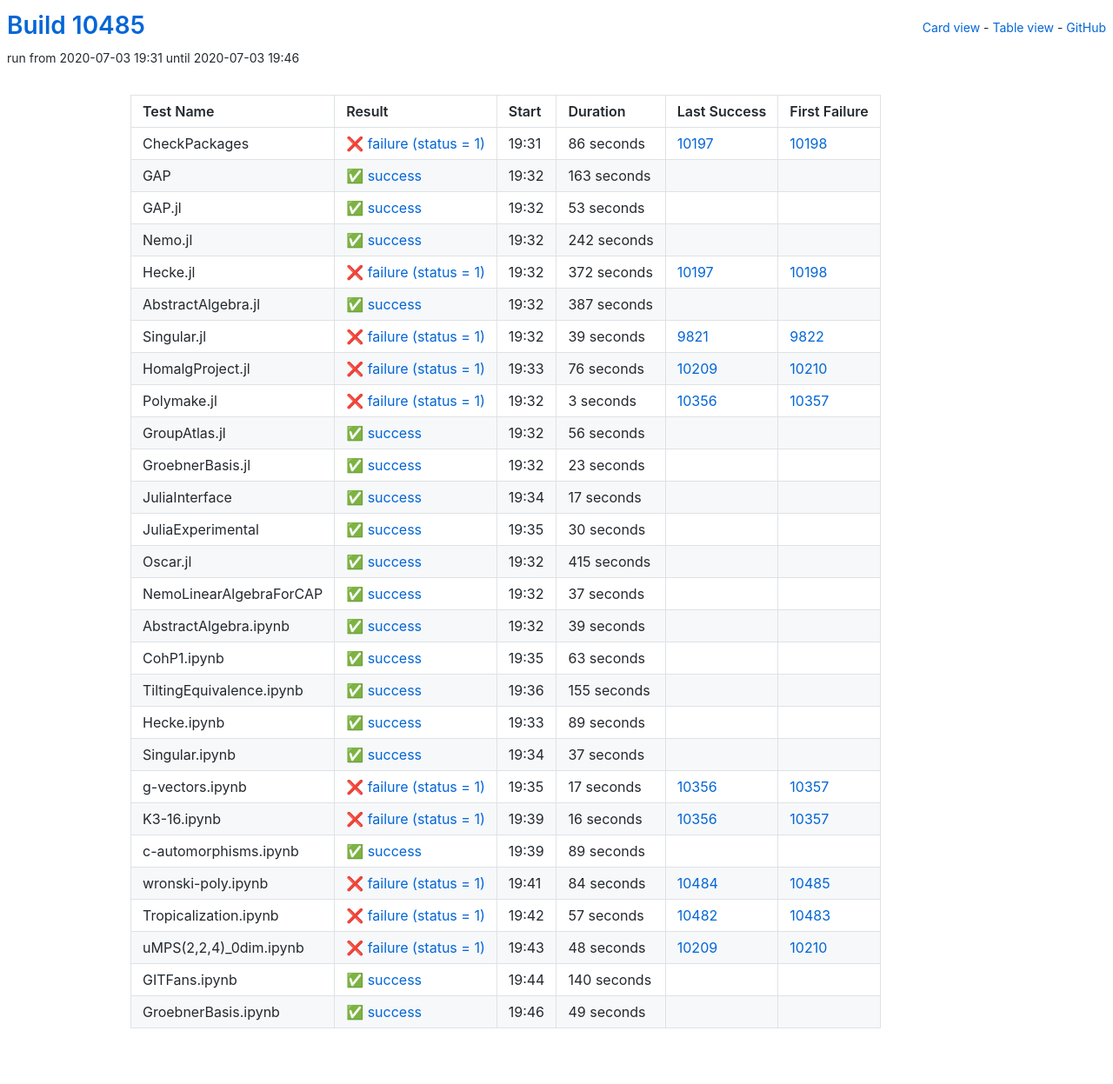
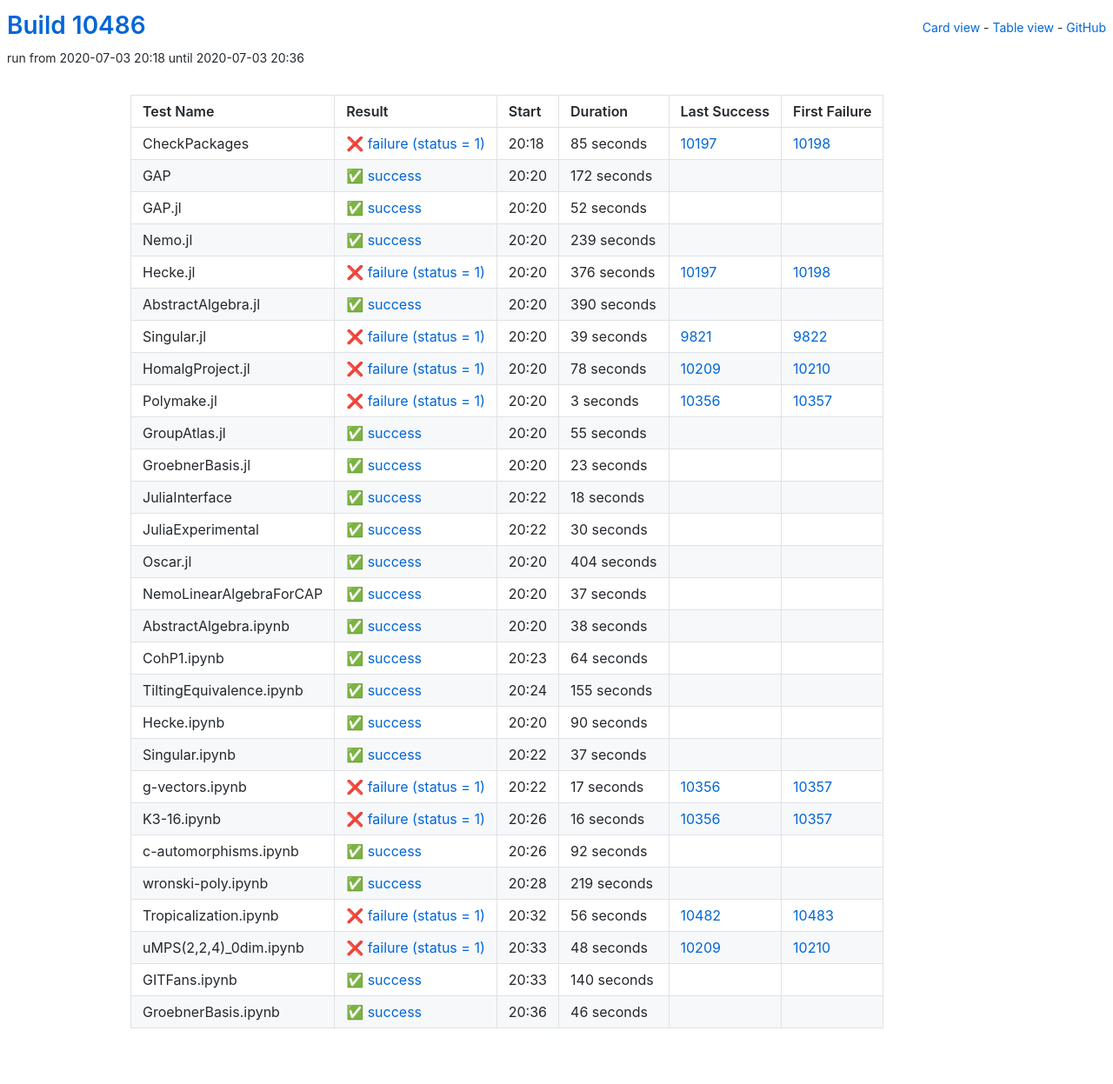
Before and after one commit to oscar-system/oscar-ci-status, a Jekyll site: the page built from table.html, in a window 1280 px wide. Shown: the whole page at 87% size. Built offline with Jekyll 4.4.1, drawn with Linux system fonts in a browser that asks for light colours.

Commit message:
Build #10486

```diff
--- a/_data/ci.yml
+++ b/_data/ci.yml
@@ -1,6 +1,6 @@
 ---
-build: 10485
-build_url: https://oscarci.mathematik.uni-kl.de/job/oscar/10485/
+build: 10486
+build_url: https://oscarci.mathematik.uni-kl.de/job/oscar/10486/
 job: oscar
 organization: oscar-system
 repo: oscar-ci-status
@@ -8,80 +8,80 @@
 tests:
 - name: CheckPackages
   id: checkpackages
-  log: https://oscarci.mathematik.uni-kl.de/job/oscar/10485/artifact/logs/build-10485/CheckPackages.log
-  start: 2020-07-03 19:31
+  log: https://oscarci.mathematik.uni-kl.de/job/oscar/10486/artifact/logs/build-10486/CheckPackages.log
+  start: 2020-07-03 20:18
   success: false
   exitcode: 1
   status: failure
-  duration: 86
+  duration: 85
   last_success: 10197
   last_success_url: https://oscarci.mathematik.uni-kl.de/job/oscar/10197/
   first_failure: 10198
   first_failure_url: https://oscarci.mathematik.uni-kl.de/job/oscar/10198/
 - name: GAP
   id: gap
-  log: https://oscarci.mathematik.uni-kl.de/job/oscar/10485/artifact/logs/build-10485/GAP.log
-  start: 2020-07-03 19:32
+  log: https://oscarci.mathematik.uni-kl.de/job/oscar/10486/artifact/logs/build-10486/GAP.log
+  start: 2020-07-03 20:20
   success: true
   exitcode: 0
   status: success
-  duration: 163
+  duration: 172
   last_success: false
   last_success_url:
   first_failure: false
   first_failure_url:
 - name: GAP.jl
   id: gap-jl
-  log: https://oscarci.mathematik.uni-kl.de/job/oscar/10485/artifact/logs/build-10485/GAP.jl.log
-  start: 2020-07-03 19:32
+  log: https://oscarci.mathematik.uni-kl.de/job/oscar/10486/artifact/logs/build-10486/GAP.jl.log
+  start: 2020-07-03 20:20
   success: true
   exitcode: 0
   status: success
-  duration: 53
+  duration: 52
   last_success: false
   last_success_url:
   first_failure: false
   first_failure_url:
 - name: Nemo.jl
   id: nemo-jl
-  log: https://oscarci.mathematik.uni-kl.de/job/oscar/10485/artifact/logs/build-10485/Nemo.jl.log
-  start: 2020-07-03 19:32
+  log: https://oscarci.mathematik.uni-kl.de/job/oscar/10486/artifact/logs/build-10486/Nemo.jl.log
+  start: 2020-07-03 20:20
   success: true
   exitcode: 0
   status: success
-  duration: 242
+  duration: 239
   last_success: false
   last_success_url:
   first_failure: false
   first_failure_url:
 - name: Hecke.jl
   id: hecke-jl
-  log: https://oscarci.mathematik.uni-kl.de/job/oscar/10485/artifact/logs/build-10485/Hecke.jl.log
-  start: 2020-07-03 19:32
+  log: https://oscarci.mathematik.uni-kl.de/job/oscar/10486/artifact/logs/build-10486/Hecke.jl.log
+  start: 2020-07-03 20:20
   success: false
   exitcode: 1
   status: failure
-  duration: 372
+  duration: 376
   last_success: 10197
   last_success_url: https://oscarci.mathematik.uni-kl.de/job/oscar/10197/
   first_failure: 10198
   first_failure_url: https://oscarci.mathematik.uni-kl.de/job/oscar/10198/
 - name: AbstractAlgebra.jl
   id: abstractalgebra-jl
-  log: https://oscarci.mathematik.uni-kl.de/job/oscar/10485/artifact/logs/build-10485/AbstractAlgebra.jl.log
-  start: 2020-07-03 19:32
+  log: https://oscarci.mathematik.uni-kl.de/job/oscar/10486/artifact/logs/build-10486/AbstractAlgebra.jl.log
+  start: 2020-07-03 20:20
   success: true
   exitcode: 0
   status: success
-  duration: 387
+  duration: 390
   last_success: false
   last_success_url:
   first_failure: false
   first_failure_url:
 - name: Singular.jl
   id: singular-jl
-  log: https://oscarci.mathematik.uni-kl.de/job/oscar/10485/artifact/logs/build-10485/Singular.jl.log
-  start: 2020-07-03 19:32
+  log: https://oscarci.mathematik.uni-kl.de/job/oscar/10486/artifact/logs/build-10486/Singular.jl.log
+  start: 2020-07-03 20:20
   success: false
   exitcode: 1
   status: failure
@@ -92,20 +92,20 @@
   first_failure_url: https://oscarci.mathematik.uni-kl.de/job/oscar/9822/
 - name: HomalgProject.jl
   id: homalgproject-jl
-  log: https://oscarci.mathematik.uni-kl.de/job/oscar/10485/artifact/logs/build-10485/HomalgProject.jl.log
-  start: 2020-07-03 19:33
+  log: https://oscarci.mathematik.uni-kl.de/job/oscar/10486/artifact/logs/build-10486/HomalgProject.jl.log
+  start: 2020-07-03 20:20
   success: false
   exitcode: 1
   status: failure
-  duration: 76
+  duration: 78
   last_success: 10209
   last_success_url: https://oscarci.mathematik.uni-kl.de/job/oscar/10209/
   first_failure: 10210
   first_failure_url: https://oscarci.mathematik.uni-kl.de/job/oscar/10210/
 - name: Polymake.jl
   id: polymake-jl
-  log: https://oscarci.mathematik.uni-kl.de/job/oscar/10485/artifact/logs/build-10485/Polymake.jl.log
-  start: 2020-07-03 19:32
+  log: https://oscarci.mathematik.uni-kl.de/job/oscar/10486/artifact/logs/build-10486/Polymake.jl.log
+  start: 2020-07-03 20:20
   success: false
   exitcode: 1
   status: failure
@@ -116,20 +116,20 @@
   first_failure_url: https://oscarci.mathematik.uni-kl.de/job/oscar/10357/
 - name: GroupAtlas.jl
   id: groupatlas-jl
-  log: https://oscarci.mathematik.uni-kl.de/job/oscar/10485/artifact/logs/build-10485/GroupAtlas.jl.log
-  start: 2020-07-03 19:32
+  log: https://oscarci.mathematik.uni-kl.de/job/oscar/10486/artifact/logs/build-10486/GroupAtlas.jl.log
+  start: 2020-07-03 20:20
   success: true
   exitcode: 0
   status: success
-  duration: 56
+  duration: 55
   last_success: false
   last_success_url:
   first_failure: false
   first_failure_url:
 - name: GroebnerBasis.jl
   id: groebnerbasis-jl
-  log: https://oscarci.mathematik.uni-kl.de/job/oscar/10485/artifact/logs/build-10485/GroebnerBasis.jl.log
-  start: 2020-07-03 19:32
+  log: https://oscarci.mathematik.uni-kl.de/job/oscar/10486/artifact/logs/build-10486/GroebnerBasis.jl.log
+  start: 2020-07-03 20:20
   success: true
   exitcode: 0
   status: success
@@ -140,20 +140,20 @@
   first_failure_url:
 - name: JuliaInterface
   id: juliainterface
-  log: https://oscarci.mathematik.uni-kl.de/job/oscar/10485/artifact/logs/build-10485/JuliaInterface.log
-  start: 2020-07-03 19:34
+  log: https://oscarci.mathematik.uni-kl.de/job/oscar/10486/artifact/logs/build-10486/JuliaInterface.log
+  start: 2020-07-03 20:22
   success: true
   exitcode: 0
   status: success
-  duration: 17
+  duration: 18
   last_success: false
   last_success_url:
   first_failure: false
   first_failure_url:
 - name: JuliaExperimental
   id: juliaexperimental
-  log: https://oscarci.mathematik.uni-kl.de/job/oscar/10485/artifact/logs/build-10485/JuliaExperimental.log
-  start: 2020-07-03 19:35
+  log: https://oscarci.mathematik.uni-kl.de/job/oscar/10486/artifact/logs/build-10486/JuliaExperimental.log
+  start: 2020-07-03 20:22
   success: true
   exitcode: 0
   status: success
@@ -164,20 +164,20 @@
   first_failure_url:
 - name: Oscar.jl
   id: oscar-jl
-  log: https://oscarci.mathematik.uni-kl.de/job/oscar/10485/artifact/logs/build-10485/Oscar.jl.log
-  start: 2020-07-03 19:32
+  log: https://oscarci.mathematik.uni-kl.de/job/oscar/10486/artifact/logs/build-10486/Oscar.jl.log
+  start: 2020-07-03 20:20
   success: true
   exitcode: 0
   status: success
-  duration: 415
+  duration: 404
   last_success: false
   last_success_url:
   first_failure: false
   first_failure_url:
 - name: NemoLinearAlgebraForCAP
   id: nemolinearalgebraforcap
-  log: https://oscarci.mathematik.uni-kl.de/job/oscar/10485/artifact/logs/build-10485/NemoLinearAlgebraForCAP.log
-  start: 2020-07-03 19:32
+  log: https://oscarci.mathematik.uni-kl.de/job/oscar/10486/artifact/logs/build-10486/NemoLinearAlgebraForCAP.log
+  start: 2020-07-03 20:20
   success: true
   exitcode: 0
   status: success
@@ -188,32 +188,32 @@
   first_failure_url:
 - name: AbstractAlgebra.ipynb
   id: abstractalgebra-ipynb
-  log: https://oscarci.mathematik.uni-kl.de/job/oscar/10485/artifact/logs/build-10485/AbstractAlgebra.ipynb.log
-  start: 2020-07-03 19:32
+  log: https://oscarci.mathematik.uni-kl.de/job/oscar/10486/artifact/logs/build-10486/AbstractAlgebra.ipynb.log
+  start: 2020-07-03 20:20
   success: true
   exitcode: 0
   status: success
-  duration: 39
+  duration: 38
   last_success: false
   last_success_url:
   first_failure: false
   first_failure_url:
 - name: CohP1.ipynb
   id: cohp1-ipynb
-  log: https://oscarci.mathematik.uni-kl.de/job/oscar/10485/artifact/logs/build-10485/CohP1.ipynb.log
-  start: 2020-07-03 19:35
+  log: https://oscarci.mathematik.uni-kl.de/job/oscar/10486/artifact/logs/build-10486/CohP1.ipynb.log
+  start: 2020-07-03 20:23
   success: true
   exitcode: 0
   status: success
-  duration: 63
+  duration: 64
   last_success: false
   last_success_url:
   first_failure: false
   first_failure_url:
 - name: TiltingEquivalence.ipynb
   id: tiltingequivalence-ipynb
-  log: https://oscarci.mathematik.uni-kl.de/job/oscar/10485/artifact/logs/build-10485/TiltingEquivalence.ipynb.log
-  start: 2020-07-03 19:36
+  log: https://oscarci.mathematik.uni-kl.de/job/oscar/10486/artifact/logs/build-10486/TiltingEquivalence.ipynb.log
+  start: 2020-07-03 20:24
   success: true
   exitcode: 0
   status: success
@@ -224,20 +224,20 @@
   first_failure_url:
 - name: Hecke.ipynb
   id: hecke-ipynb
-  log: https://oscarci.mathematik.uni-kl.de/job/oscar/10485/artifact/logs/build-10485/Hecke.ipynb.log
-  start: 2020-07-03 19:33
+  log: https://oscarci.mathematik.uni-kl.de/job/oscar/10486/artifact/logs/build-10486/Hecke.ipynb.log
+  start: 2020-07-03 20:20
   success: true
   exitcode: 0
   status: success
-  duration: 89
+  duration: 90
   last_success: false
   last_success_url:
   first_failure: false
   first_failure_url:
 - name: Singular.ipynb
   id: singular-ipynb
-  log: https://oscarci.mathematik.uni-kl.de/job/oscar/10485/artifact/logs/build-10485/Singular.ipynb.log
-  start: 2020-07-03 19:34
+  log: https://oscarci.mathematik.uni-kl.de/job/oscar/10486/artifact/logs/build-10486/Singular.ipynb.log
+  start: 2020-07-03 20:22
   success: true
   exitcode: 0
   status: success
@@ -248,8 +248,8 @@
   first_failure_url:
 - name: g-vectors.ipynb
   id: g-vectors-ipynb
-  log: https://oscarci.mathematik.uni-kl.de/job/oscar/10485/artifact/logs/build-10485/g-vectors.ipynb.log
-  start: 2020-07-03 19:35
+  log: https://oscarci.mathematik.uni-kl.de/job/oscar/10486/artifact/logs/build-10486/g-vectors.ipynb.log
+  start: 2020-07-03 20:22
   success: false
   exitcode: 1
   status: failure
@@ -260,8 +260,8 @@
   first_failure_url: https://oscarci.mathematik.uni-kl.de/job/oscar/10357/
 - name: K3-16.ipynb
   id: k3-16-ipynb
-  log: https://oscarci.mathematik.uni-kl.de/job/oscar/10485/artifact/logs/build-10485/K3-16.ipynb.log
-  start: 2020-07-03 19:39
+  log: https://oscarci.mathematik.uni-kl.de/job/oscar/10486/artifact/logs/build-10486/K3-16.ipynb.log
+  start: 2020-07-03 20:26
   success: false
   exitcode: 1
   status: failure
@@ -272,44 +272,44 @@
   first_failure_url: https://oscarci.mathematik.uni-kl.de/job/oscar/10357/
 - name: c-automorphisms.ipynb
   id: c-automorphisms-ipynb
-  log: https://oscarci.mathematik.uni-kl.de/job/oscar/10485/artifact/logs/build-10485/c-automorphisms.ipynb.log
-  start: 2020-07-03 19:39
+  log: https://oscarci.mathematik.uni-kl.de/job/oscar/10486/artifact/logs/build-10486/c-automorphisms.ipynb.log
+  start: 2020-07-03 20:26
   success: true
   exitcode: 0
   status: success
-  duration: 89
+  duration: 92
   last_success: false
   last_success_url:
   first_failure: false
   first_failure_url:
 - name: wronski-poly.ipynb
   id: wronski-poly-ipynb
-  log: https://oscarci.mathematik.uni-kl.de/job/oscar/10485/artifact/logs/build-10485/wronski-poly.ipynb.log
-  start: 2020-07-03 19:41
+  log: https://oscarci.mathematik.uni-kl.de/job/oscar/10486/artifact/logs/build-10486/wronski-poly.ipynb.log
+  start: 2020-07-03 20:28
+  success: true
+  exitcode: 0
+  status: success
+  duration: 219
+  last_success: false
+  last_success_url:
+  first_failure: false
+  first_failure_url:
+- name: Tropicalization.ipynb
+  id: tropicalization-ipynb
+  log: https://oscarci.mathematik.uni-kl.de/job/oscar/10486/artifact/logs/build-10486/Tropicalization.ipynb.log
+  start: 2020-07-03 20:32
   success: false
   exitcode: 1
   status: failure
-  duration: 84
-  last_success: 10484
-  last_success_url: https://oscarci.mathematik.uni-kl.de/job/oscar/10484/
-  first_failure: 10485
-  first_failure_url: https://oscarci.mathematik.uni-kl.de/job/oscar/10485/
-- name: Tropicalization.ipynb
-  id: tropicalization-ipynb
-  log: https://oscarci.mathematik.uni-kl.de/job/oscar/10485/artifact/logs/build-10485/Tropicalization.ipynb.log
-  start: 2020-07-03 19:42
-  success: false
-  exitcode: 1
-  status: failure
-  duration: 57
+  duration: 56
   last_success: 10482
   last_success_url: https://oscarci.mathematik.uni-kl.de/job/oscar/10482/
   first_failure: 10483
   first_failure_url: https://oscarci.mathematik.uni-kl.de/job/oscar/10483/
 - name: uMPS(2,2,4)_0dim.ipynb
   id: umps-2-2-4-0dim-ipynb
-  log: https://oscarci.mathematik.uni-kl.de/job/oscar/10485/artifact/logs/build-10485/uMPS-2-2-4-_0dim.ipynb.log
-  start: 2020-07-03 19:43
+  log: https://oscarci.mathematik.uni-kl.de/job/oscar/10486/artifact/logs/build-10486/uMPS-2-2-4-_0dim.ipynb.log
+  start: 2020-07-03 20:33
   success: false
   exitcode: 1
   status: failure
@@ -320,8 +320,8 @@
   first_failure_url: https://oscarci.mathematik.uni-kl.de/job/oscar/10210/
 - name: GITFans.ipynb
   id: gitfans-ipynb
-  log: https://oscarci.mathematik.uni-kl.de/job/oscar/10485/artifact/logs/build-10485/GITFans.ipynb.log
-  start: 2020-07-03 19:44
+  log: https://oscarci.mathematik.uni-kl.de/job/oscar/10486/artifact/logs/build-10486/GITFans.ipynb.log
+  start: 2020-07-03 20:33
   success: true
   exitcode: 0
   status: success
@@ -332,12 +332,12 @@
   first_failure_url:
 - name: GroebnerBasis.ipynb
   id: groebnerbasis-ipynb
-  log: https://oscarci.mathematik.uni-kl.de/job/oscar/10485/artifact/logs/build-10485/GroebnerBasis.ipynb.log
-  start: 2020-07-03 19:46
+  log: https://oscarci.mathematik.uni-kl.de/job/oscar/10486/artifact/logs/build-10486/GroebnerBasis.ipynb.log
+  start: 2020-07-03 20:36
   success: true
   exitcode: 0
   status: success
-  duration: 49
+  duration: 46
   last_success: false
   last_success_url:
   first_failure: false
```
Also changed, not shown: README.md.
